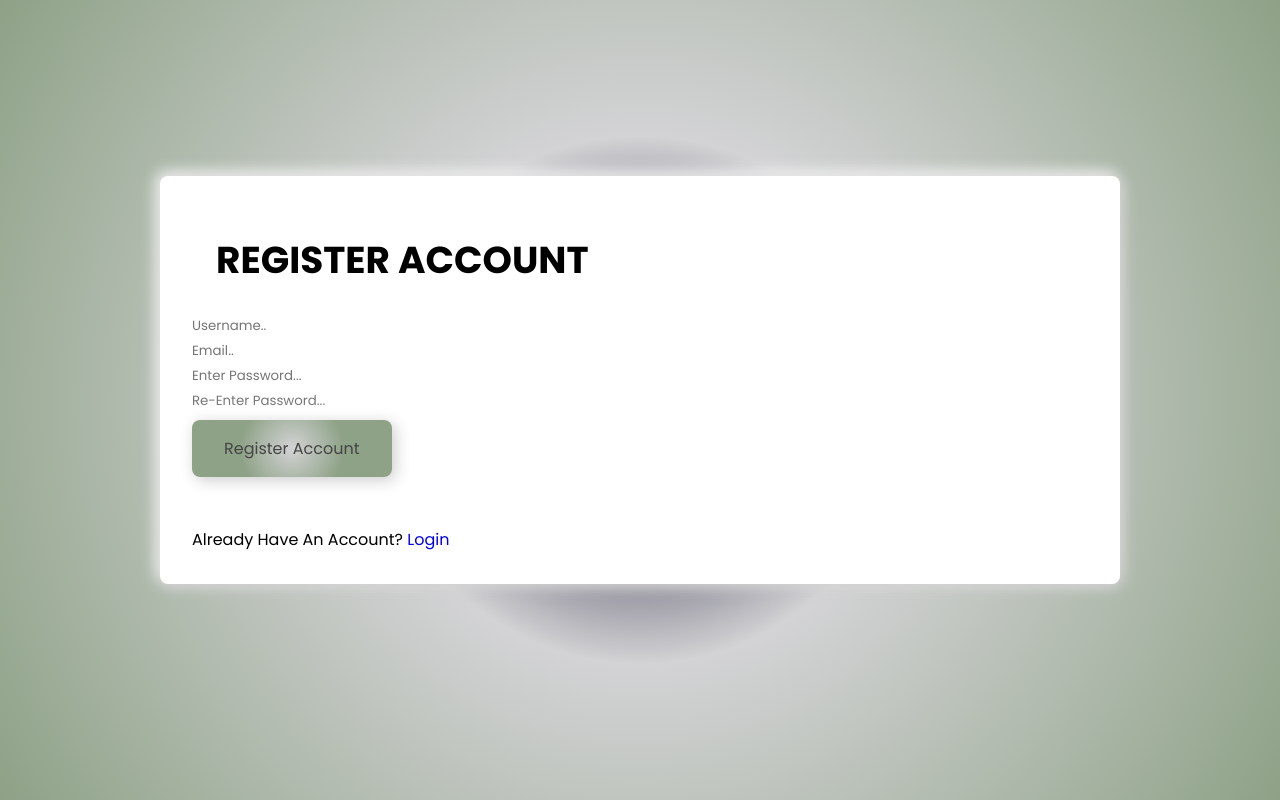
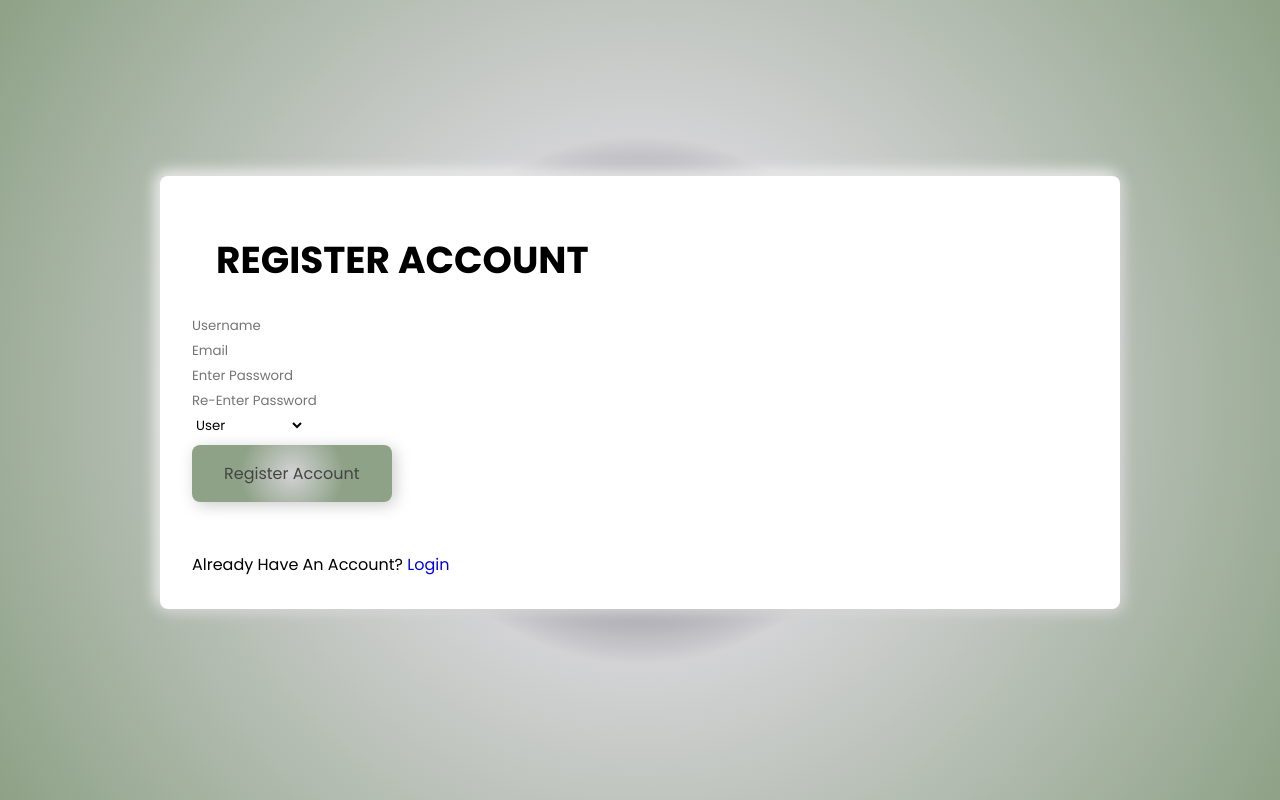
Before and after one commit to 0sahil/resume-builder, a Django app: page /accounts/register/ in a window 1280 px wide. Run offline with Django 4.2, Linux system fonts and the light colour scheme; parts of the project's set-up code (start-up, migrations or seed data) failed here and were passed over; some libraries are stand-ins or nearby versions.

Commit message:
Enable role based register

```diff
--- a/accounts/views.py
+++ b/accounts/views.py
@@ -1,4 +1,5 @@
 from django.contrib.auth import authenticate, login, logout
+from django.contrib.auth.models import Group
 from resume.models import UserDetails
 from django.contrib.auth.models import User
 from django.contrib import messages
@@ -7,7 +8,6 @@ from django.shortcuts import render, redirect
 from.forms import CreateUserForm
 
 
-# TODO ask if user wants to register as User or HiringAgency
 def registerPage(request):
     form = CreateUserForm()
 
@@ -15,8 +15,23 @@ def registerPage(request):
         form = CreateUserForm(request.POST)
         if form.is_valid():
             form.save()
+
+            # role based account creation
+            user_type = request.POST.get('user_type')
+            if user_type == 'user':
+                my_group = Group.objects.get(name='User')
+                my_group.user_set.add(User.objects.get(
+                    username=form.cleaned_data.get('username')).id)
+            elif user_type == 'hir_ag':
+                my_group = Group.objects.get(name='HiringAgency')
+                my_group.user_set.add(User.objects.get(
+                    username=form.cleaned_data.get('username')).id)
             user = form.cleaned_data.get('username')
-            messages.success(request, 'Account is created for '+user)
+
+            if user_type == 'user':
+                messages.success(request, 'Account is created for '+user)
+            elif user_type == 'hir_ag':
+                messages.success(request, 'Account is created for Hiring Agency '+user)
 
             # for accessing which user is logged in, used it used multiple times
             request.session['uname'] = form.cleaned_data.get('username')
@@ -41,9 +56,10 @@ def loginPage(request):
             curr_user = UserDetails(u_id=User.objects.get(
                 username=request.session['uname']), email_add=User.objects.get(username=request.session['uname']).email)
             curr_user.save()
-            return redirect('profile_details')
+            return redirect('home')
         else:
             messages.info(request, 'invalid credentials')
+
     context = {}
     return render(request, 'login.html', context)
 
--- a/templates/register.html
+++ b/templates/register.html
@@ -61,6 +61,11 @@
 
 			</div>
 
+			<select name="user_type">
+				<option value="user">User</option>
+				<option value="hir_ag">Hiring Agency</option>
+			</select>
+
 			<div class="d-flex justify-content-center mt-3 login_container">
 				<input class="btn" type="submit" value="Register Account">
 			</div>
@@ -82,10 +87,10 @@
 
 			//Query All input fields
 			var form_fields = document.getElementsByTagName('input')
-			form_fields[1].placeholder = 'Username..';
-			form_fields[2].placeholder = 'Email..';
-			form_fields[3].placeholder = 'Enter password...';
-			form_fields[4].placeholder = 'Re-enter Password...';
+			form_fields[1].placeholder = 'Username';
+			form_fields[2].placeholder = 'Email';
+			form_fields[3].placeholder = 'Enter password';
+			form_fields[4].placeholder = 'Re-enter Password';
 
 
 			for (var field in form_fields) {
```
